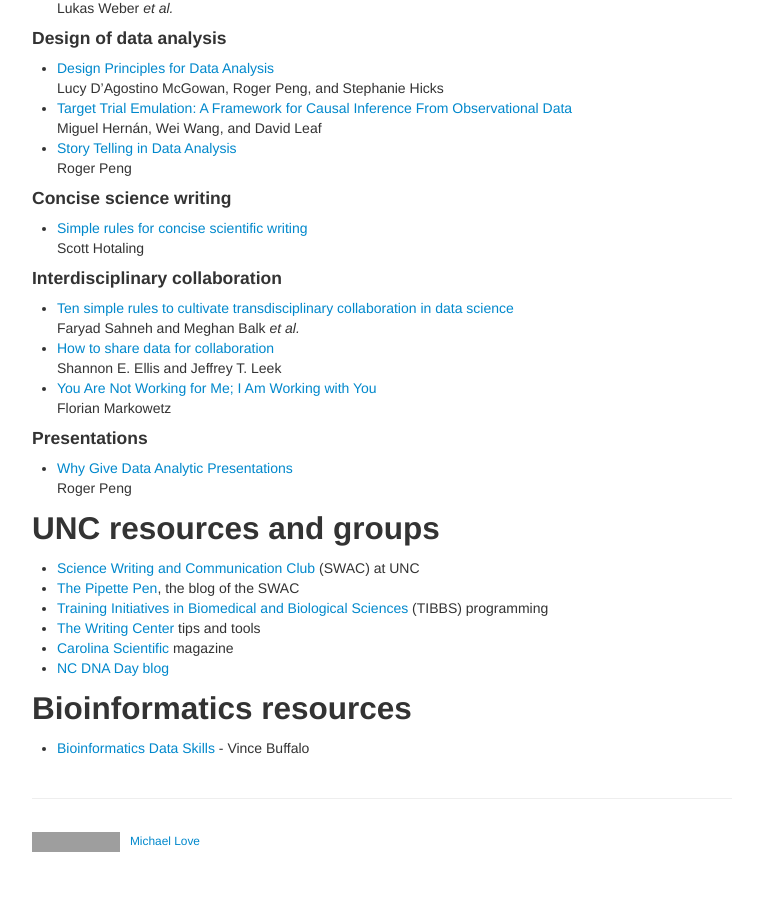
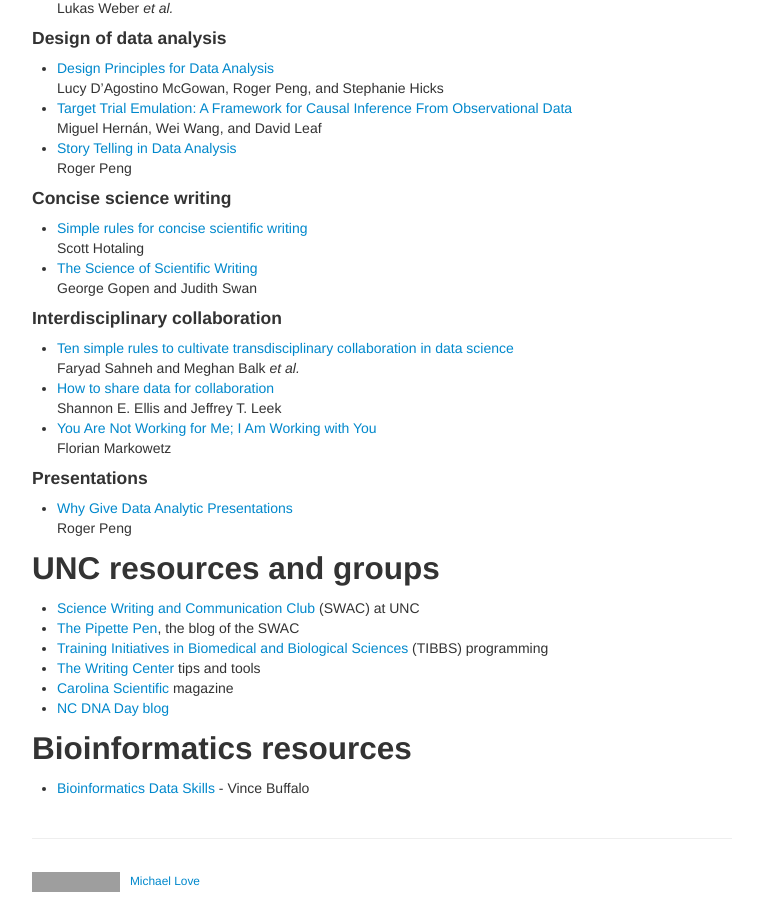
Before and after one commit to biodatascience/datacomm, a Jekyll site: the page built from resources.md, in a window 1280 px wide and 900 px high, scrolled down 1314 px. Shown: the whole window, without its empty margins (258-1021 px from the left). Built offline with Jekyll 4.4.1, drawn with Linux system fonts in a browser that asks for light colours; before the commit the page ends 2176 px from its top, so only the background shows below that; grey boxes are pictures that could not be loaded.

Commit message:
add gopen and swan

```diff
--- a/resources.md
+++ b/resources.md
@@ -81,6 +81,8 @@ title: Resources
 
 * [Simple rules for concise scientific writing](https://doi.org/10.1002/lol2.10165) <br/>
   Scott Hotaling
+* [The Science of Scientific Writing](https://cseweb.ucsd.edu/~swanson/papers/science-of-writing.pdf) <br/>
+  George Gopen and Judith Swan
 
 #### Interdisciplinary collaboration
 
```
